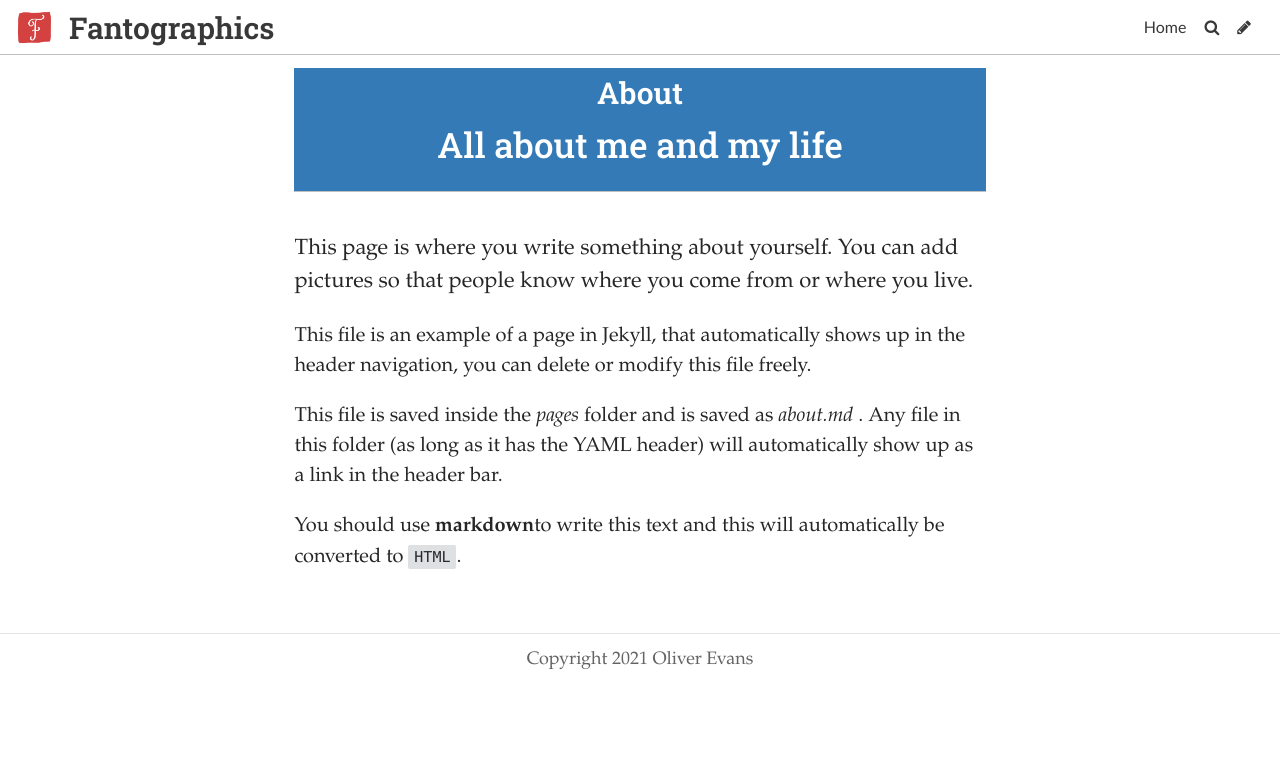
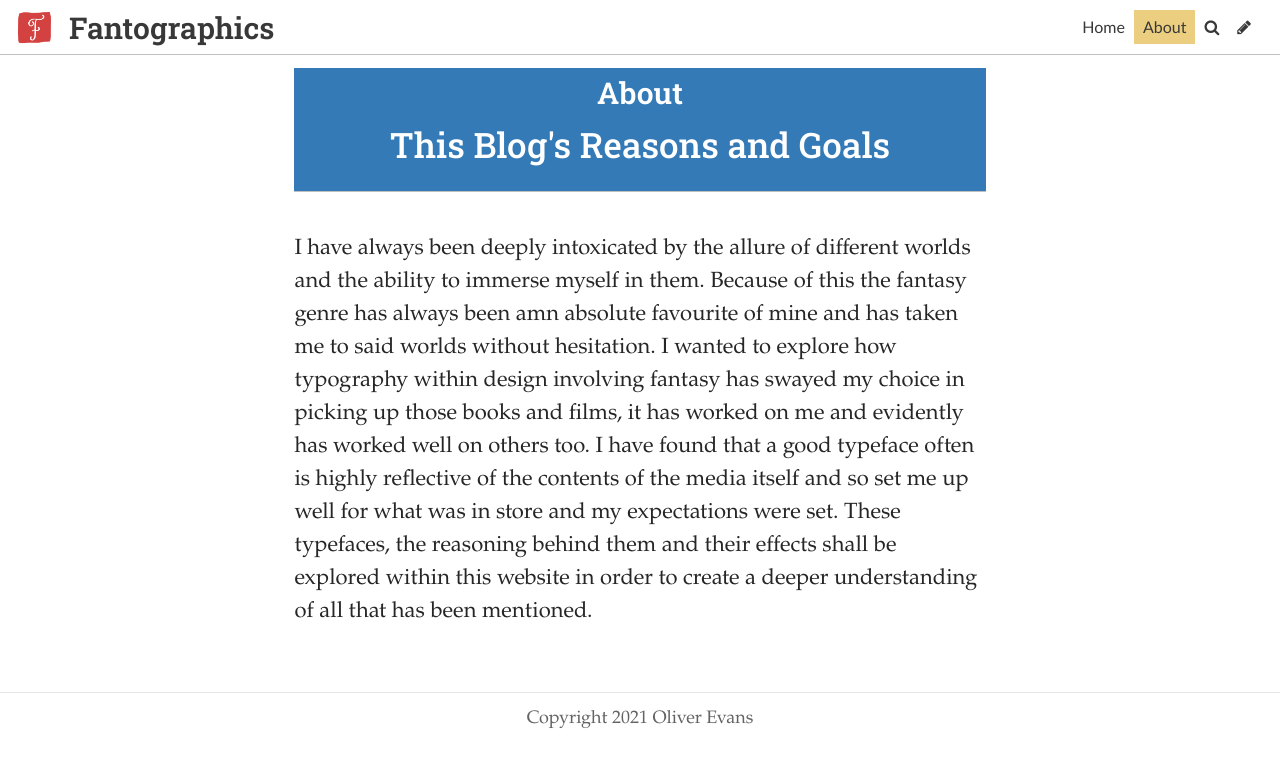
Before and after one commit to Frisper123/FrisperSiteThings, a Jekyll site: the page built from pages/about.md, in a window 1280 px wide. Shown: the top 767 px of the page. Built offline with Jekyll 4.4.1, drawn with Linux system fonts in a browser that asks for light colours; some web fonts are replaced.

Commit message:
Update Page “about”

```diff
--- a/pages/about.md
+++ b/pages/about.md
@@ -1,20 +1,13 @@
 ---
-layout: page
+header_feature_image: /uploads/log.jpg
 title: About
+subtitle: "This Blog's Reasons and Goals "
 permalink: /about/
 date: 2020-06-29T15:36:12.231Z
-header_feature_image: /uploads/log.jpg
+layout: page
 published: true
-subtitle: All about me and my life
 tags: null
 description: null
-show: false
+show: true
 ---
-
-This page is where you write something about yourself. You can add pictures so that people know where you come from or where you live.
-
-This file is an example of a page in Jekyll, that automatically shows up in the header navigation, you can delete or modify this file freely.
-
-This file is saved inside the _pages_ folder and is saved as _about.md_ . Any file in this folder (as long as it has  the YAML header) will automatically show up as a link in the header bar.
-
-You should use **markdown**to write this text and this will automatically be converted to `HTML`.
+I have always been deeply intoxicated by the allure of different worlds and the ability to immerse myself in them. Because of this the fantasy genre has always been amn absolute favourite of mine and has taken me to said worlds without hesitation. I wanted to explore how typography within design involving fantasy has swayed my choice in picking up those books and films, it has worked on me and evidently has worked well on others too. I have found that a good typeface often is highly reflective of the contents of the media itself and so set me up well for what was in store and my expectations were set. These typefaces, the reasoning behind them and their effects shall be explored within this website in order to create a deeper understanding of all that has been mentioned.
```
